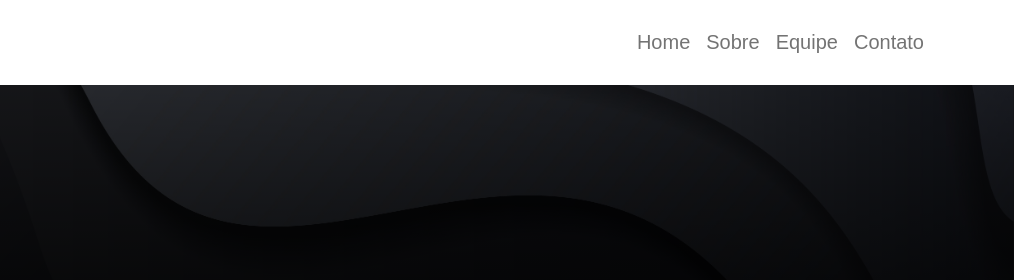
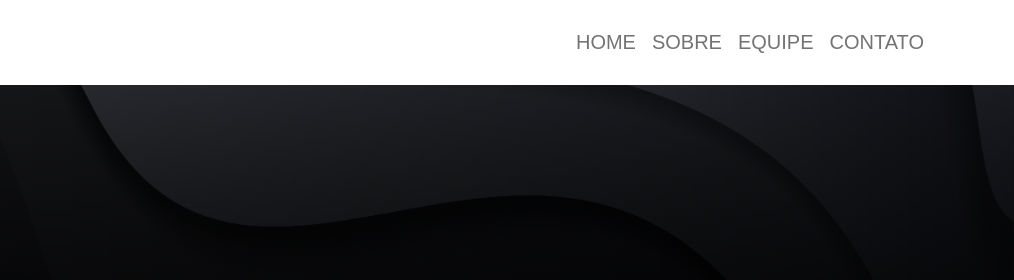
Before and after one commit to yygermuts/stackfy, a plain HTML site: page index.html in a window 1280 px wide. Shown: the top 280 px of the page, 266-1280 px from the left. Drawn offline with nearby package versions, Linux system fonts and the light colour scheme; a web font is replaced by a local one.

Commit message:
commit test 1

```diff
--- a/index.html
+++ b/index.html
@@ -25,10 +25,10 @@
             </button>
             <div class="collapse navbar-collapse" id="navbarNav">
                 <ul class="navbar-nav ms-auto fs-5 ">
-                    <li class="nav-item"><a class="nav-link" href="#home">Home</a></li>
-                    <li class="nav-item"><a class="nav-link" href="#sobre">Sobre</a></li>
-                    <li class="nav-item"><a class="nav-link" href="#equipe">Equipe</a></li>
-                    <li class="nav-item"><a class="nav-link" href="#contato">Contato</a></li>
+                    <li class="nav-item"><a class="nav-link" href="#home">HOME</a></li>
+                    <li class="nav-item"><a class="nav-link" href="#sobre">SOBRE</a></li>
+                    <li class="nav-item"><a class="nav-link" href="#equipe">EQUIPE</a></li>
+                    <li class="nav-item"><a class="nav-link" href="#contato">CONTATO</a></li>
                 </ul>
             </div>
         </div>
```
